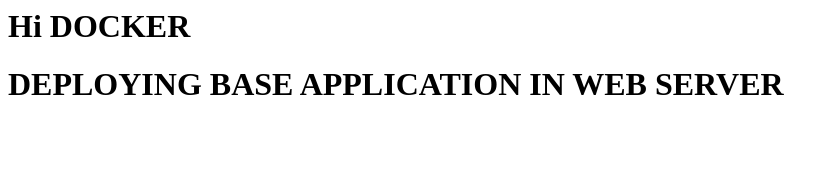
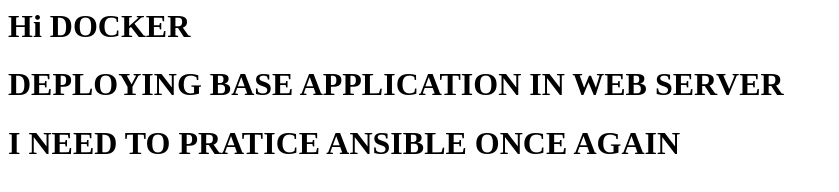
Before and after one commit to Omkarflm/Docker-repo, a plain HTML site: page index.html in a window 1280 px wide. Shown: the whole page, without its empty margins (0-839 px from the left). Drawn offline with Linux system fonts and the light colour scheme.

Commit message:
Update index.html

```diff
--- a/index.html
+++ b/index.html
@@ -1,2 +1,3 @@
 <h1> Hi DOCKER </h1>
 <h1> DEPLOYING BASE APPLICATION IN WEB SERVER </h1>
+<h1> I NEED TO PRATICE ANSIBLE ONCE AGAIN </h1>
```
